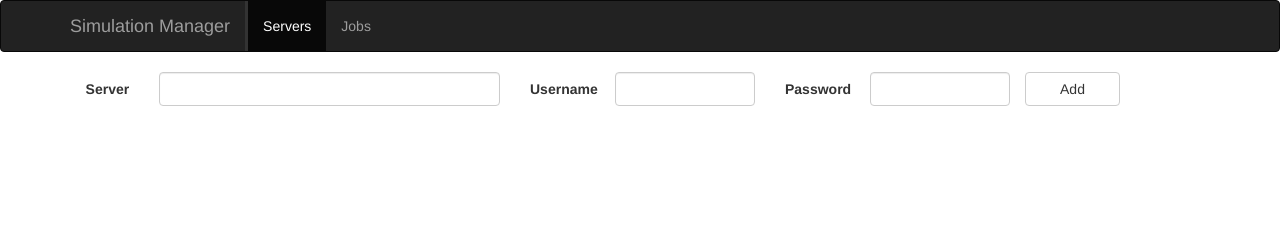
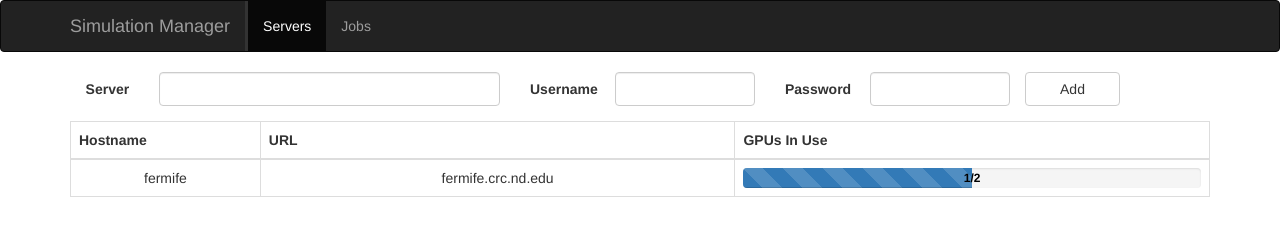
Before and after one commit to LCLS/GPUManager, a plain HTML site: page assets/index.html in a window 1280 px wide. Drawn offline with nearby package versions, Linux system fonts and the light colour scheme.

Commit message:
Added example layout for servers

```diff
--- /dev/null
+++ b/assets/css/app.css
@@ -0,0 +1,15 @@
+/**
+ * Progress bars with centered text
+ */
+
+.progress {
+    position: relative;
+    margin-bottom: 0px;
+}
+
+.progress span {
+    position: absolute;
+    display: block;
+    width: 100%;
+    color: black;
+ }
--- a/assets/index.html
+++ b/assets/index.html
@@ -9,6 +9,7 @@
 
     <!-- Bootstrap -->
     <link href="css/bootstrap.min.css" rel="stylesheet">
+    <link href="css/app.css" rel="stylesheet">
 
     <!-- HTML5 shim and Respond.js for IE8 support of HTML5 elements and media queries -->
     <!-- WARNING: Respond.js doesn't work if you view the page via file:// -->
@@ -60,6 +61,15 @@
         </div>
         <button type="submit" class="btn btn-default col-lg-1">Add</button>
       </form>
+
+      <table class="table table-bordered table-hover text-center">
+        <thead>
+          <tr><th class="col-md-2">Hostname</th><th class="col-md-5">URL</th><th class="col-md-5">GPUs In Use</th></tr>
+        </thead>
+        <tbody>
+          <tr><td>fermife</td><td>fermife.crc.nd.edu</td><td style="vertical-align:middle;"><div class="progress"><div class="progress-bar progress-bar-striped" role="progressbar" aria-valuenow="1" aria-valuemin="0" aria-valuemax="2" style="width: 50%;"><span><strong>1/2</strong></span></div></div></td>
+        </tbody>
+      </table>
     </div>
 
     <!-- jQuery (necessary for Bootstrap's JavaScript plugins) -->
```
